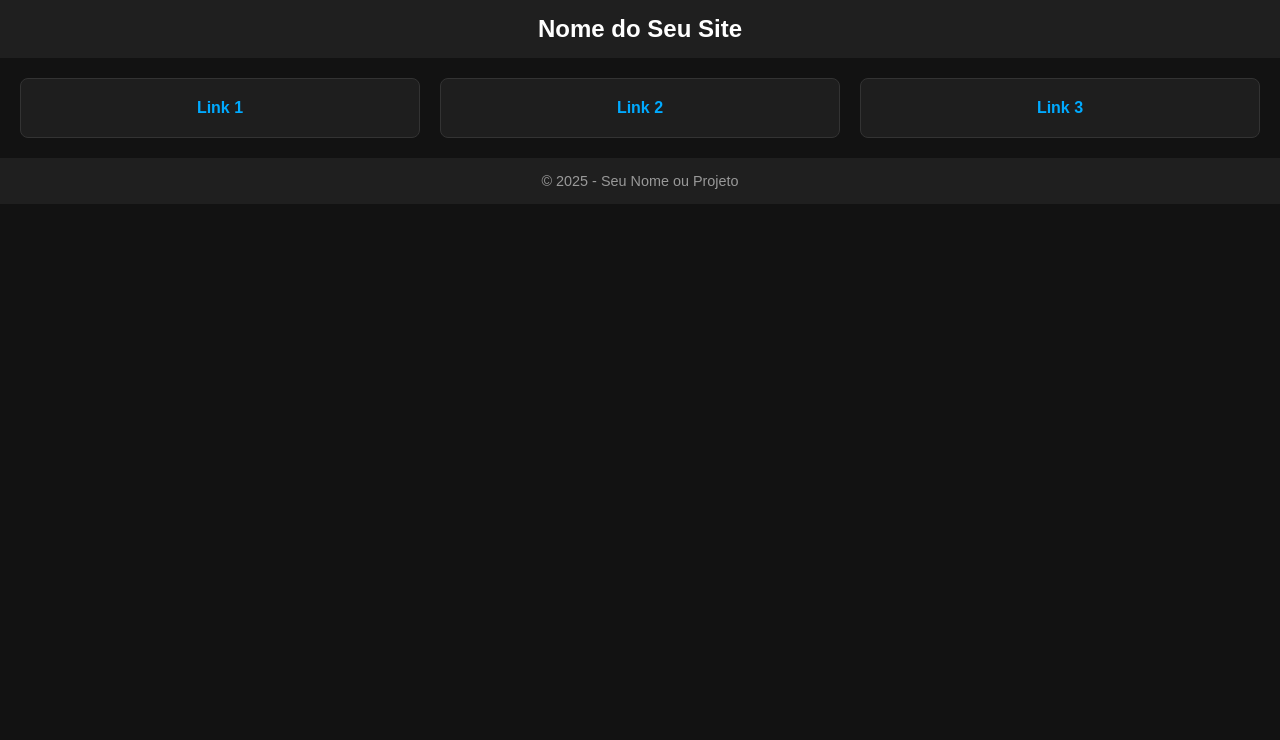
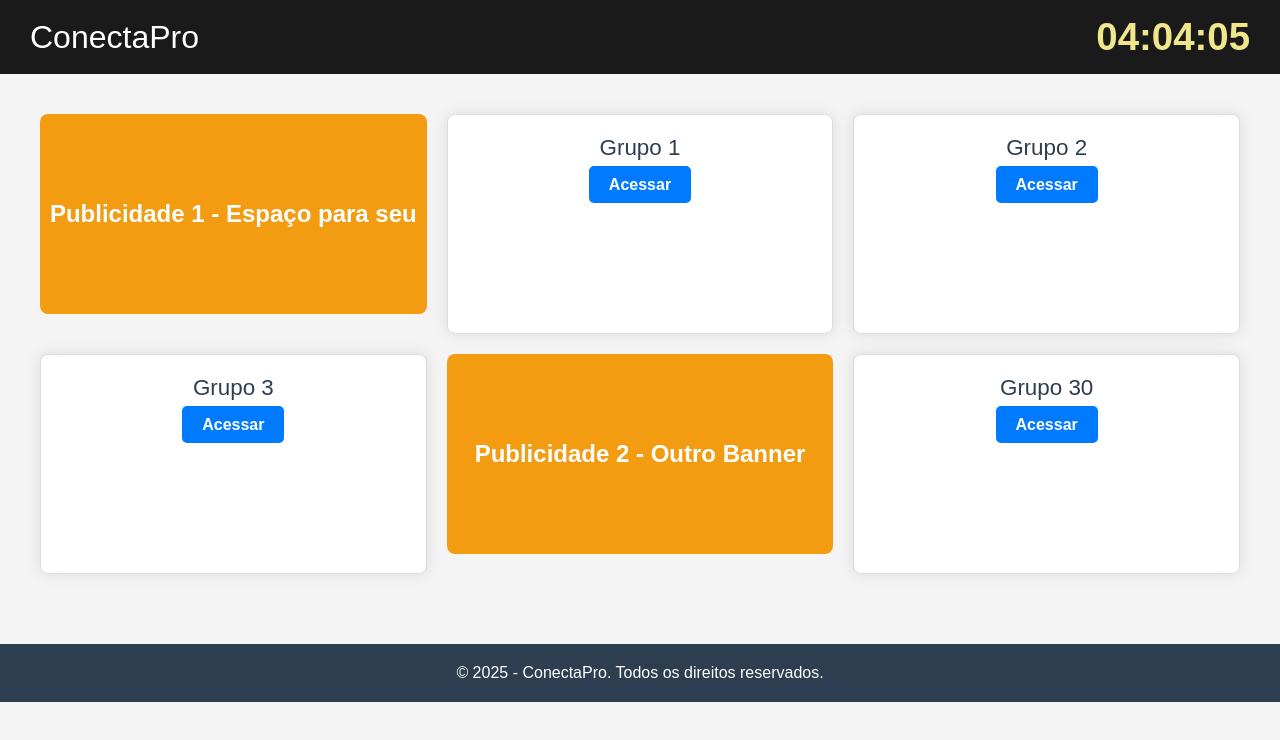
Before and after one commit to Jonilson5626/Rushlink, a plain HTML site: page index.html in a window 1280 px wide. Drawn offline with Linux system fonts and the light colour scheme.

Commit message:
Add files via upload

```diff
--- a/index.html
+++ b/index.html
@@ -1,77 +1,140 @@
+
 <!DOCTYPE html>
 <html lang="pt-BR">
 <head>
   <meta charset="UTF-8">
   <meta name="viewport" content="width=device-width, initial-scale=1.0">
-  <title>Seu Site</title>
+  <title>ConectaPro - Links Profissionais</title>
   <style>
     body {
       margin: 0;
-      background-color: #121212;
-      color: #ffffff;
       font-family: Arial, sans-serif;
+      background-color: #f4f4f4;
+      color: #333;
+      padding: 0;
+      display: flex;
+      flex-direction: column;
     }
     header {
-      background-color: #1f1f1f;
-      padding: 15px;
+      background-color: #1a1a1a;
+      color: #fff;
+      padding: 15px 30px;
       text-align: center;
-      font-size: 1.5em;
-      font-weight: bold;
+      font-size: 2em;
       position: sticky;
       top: 0;
       z-index: 1000;
+      display: flex;
+      justify-content: space-between;
+      align-items: center;
+    }
+    header .clock {
+      font-size: 1.2em;
+      font-weight: bold;
+      color: #f0e68c;
     }
     main {
       padding: 20px;
       display: grid;
-      grid-template-columns: repeat(auto-fit, minmax(250px, 1fr));
+      grid-template-columns: repeat(auto-fit, minmax(300px, 1fr));
       gap: 20px;
+      max-width: 1200px;
+      margin: 20px auto;
     }
     .card {
-      background-color: #1e1e1e;
-      border: 1px solid #333;
+      background-color: #fff;
+      border: 1px solid #ddd;
       border-radius: 8px;
       padding: 20px;
       text-align: center;
-      transition: 0.3s;
+      box-shadow: 0 0 15px rgba(0, 0, 0, 0.1);
+      transition: transform 0.3s ease;
     }
     .card:hover {
-      background-color: #292929;
+      transform: translateY(-10px);
+    }
+    .card-title {
+      font-size: 1.4em;
+      margin-bottom: 15px;
+      color: #2c3e50;
     }
     .card a {
       text-decoration: none;
-      color: #00aaff;
+      background-color: #007bff;
+      color: white;
+      padding: 10px 20px;
+      border-radius: 5px;
       font-weight: bold;
+      transition: background-color 0.3s ease;
+    }
+    .card a:hover {
+      background-color: #0056b3;
+    }
+    .banner {
+      width: 100%;
+      height: 200px;
+      background-color: #f39c12;
+      text-align: center;
+      line-height: 200px;
+      color: #fff;
+      font-size: 1.5em;
+      font-weight: bold;
+      margin-bottom: 20px;
+      border-radius: 8px;
+      transition: background-color 0.3s ease;
+    }
+    .banner:hover {
+      background-color: #e67e22;
     }
     footer {
-      background-color: #1f1f1f;
-      padding: 15px;
+      background-color: #2c3e50;
+      color: #fff;
       text-align: center;
-      font-size: 0.9em;
-      color: #999;
+      padding: 20px;
+      margin-top: 30px;
     }
   </style>
 </head>
 <body>
   <header>
-    Nome do Seu Site
+    <div>ConectaPro</div>
+    <div class="clock" id="clock"></div>
   </header>
 
   <main>
+    <div class="banner">Publicidade 1 - Espaço para seu Banner</div>
     <div class="card">
-      <a href="#">Link 1</a>
+      <div class="card-title">Grupo 1</div>
+      <a href="#">Acessar</a>
     </div>
     <div class="card">
-      <a href="#">Link 2</a>
+      <div class="card-title">Grupo 2</div>
+      <a href="#">Acessar</a>
     </div>
     <div class="card">
-      <a href="#">Link 3</a>
+      <div class="card-title">Grupo 3</div>
+      <a href="#">Acessar</a>
     </div>
-    <!-- Adicione mais cards conforme necessário -->
+    <div class="banner">Publicidade 2 - Outro Banner</div>
+    <div class="card">
+      <div class="card-title">Grupo 30</div>
+      <a href="#">Acessar</a>
+    </div>
   </main>
 
   <footer>
-    &copy; 2025 - Seu Nome ou Projeto
+    &copy; 2025 - ConectaPro. Todos os direitos reservados.
   </footer>
+
+  <script>
+    function updateClock() {
+      const now = new Date();
+      const options = { timeZone: 'America/Sao_Paulo', hour: '2-digit', minute: '2-digit', second: '2-digit' };
+      const timeString = now.toLocaleTimeString('pt-BR', options);
+      document.getElementById('clock').textContent = timeString;
+    }
+    setInterval(updateClock, 1000);
+    updateClock();
+  </script>
 </body>
 </html>
```
